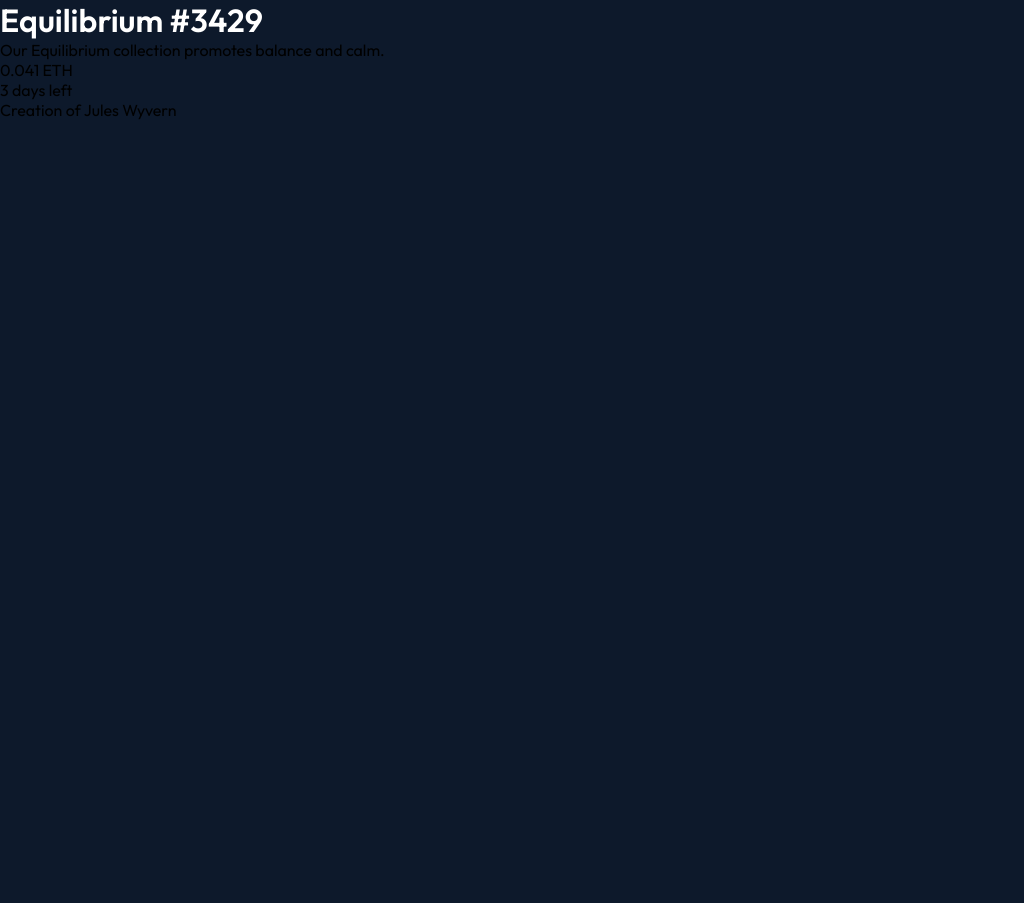
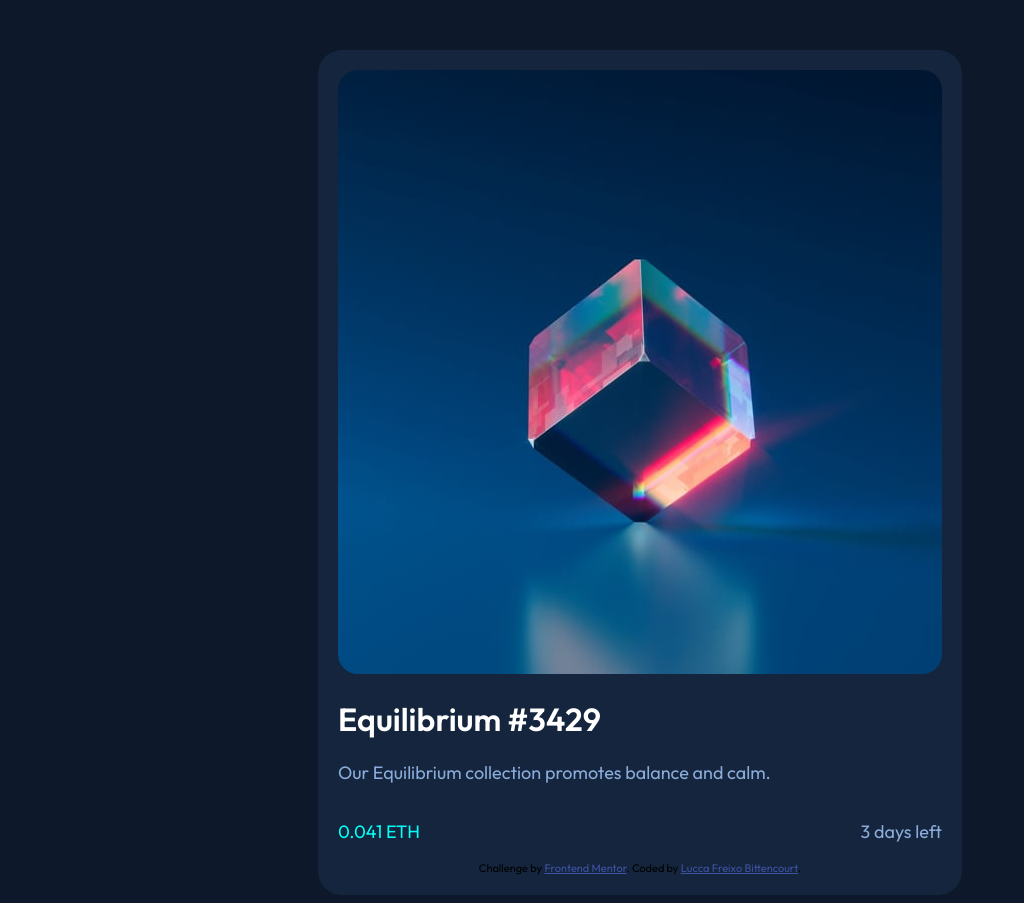
Before and after one commit to luccabittencourt/NFT-preview-card-component, a plain HTML site: page index.html in a window 1280 px wide. Shown: the whole page, without its empty margins (0-1024 px from the left). Before the commit the page ends 800 px from the top, so only its background shows below. Drawn offline with Linux system fonts and the light colour scheme.

Commit message:
feat: html, css and images

```diff
--- a/index.html
+++ b/index.html
@@ -4,28 +4,37 @@
     <link rel="preconnect" href="https://fonts.googleapis.com">
     <link rel="preconnect" href="https://fonts.gstatic.com" crossorigin>
     <link href="https://fonts.googleapis.com/css2?family=Outfit:wght@300;400;600&display=swap" rel="stylesheet">
+    <link rel="icon" type="image/png" sizes="32x32" href="assets/favicon-32x32.png">
 
     <meta charset="UTF-8">
     <meta name="viewport" content="width=device-width, initial-scale=1.0">
-    <title>Document</title>
 
     <link rel="stylesheet" href="style.css">
-</head>
 
-<body>
 
-    <h1>Equilibrium #3429</h1>
+        </head>
+            <body>
+                <main>
+                    <div class="wrapper">
+                        <img src="assets/image-equilibrium.jpg" alt="Equilibrium nft image">
 
-    <p>Our Equilibrium collection promotes balance and calm.</p>
+                            <h1>Equilibrium #3429</h1>
 
-    <p>0.041 ETH</p>
+                            <p>Our Equilibrium collection promotes balance and calm.</p>
 
-    <p>3 days left</p>
 
-    <div>
-        <p>Creation of Jules Wyvern</p>
-    </div>
+                            <div class="status">
+                                <p class="eth">0.041 ETH</p>
+                                <p>3 days left</p>
+                            </div>
 
-</body>
 
-</html>
+
+                <div class="attribution">
+                    Challenge by <a href="https://www.frontendmentor.io?ref=challenge" target="_blank">Frontend Mentor</a>.
+                    Coded by <a href="#">Lucca Freixo Bittencourt</a>.
+                </div>
+
+
+            </body>
+        </html>
--- a/style.css
+++ b/style.css
@@ -1,11 +1,45 @@
 * {
-    margin: 0;
-    padding: 0;
-    box-sizing: border-box;
+    font-family: 'Outfit', sans-serif;
+}
+
+main {
+    margin-top: 50px;
+    display: flex;
+    justify-content: center;
+    height: 100%;
+    /* text-align: center; */
+}
+
+img {
+    /* margin: 30px; */
+    /* padding: 80px; */
+    /* justify-content: center; */
+    border-radius: 20px;
+    /* width: 60%; */
+    /* display: flex; */
+    /* width: 100%; */
+    /* width: 300px; */
+    /* height: 300px; */
+}
+
+.wrapper {
+    background-color: hsl(216, 50%, 16%);
+    border-radius: 24px;
+    padding: 20px;
+}
+
+.status {
+    display: flex;
+    justify-content: space-between;
 }
 
 body {
     background-color: hsl(217, 54%, 11%);
+}
+
+p {
+    font-size: 18px;
+    color: hsl(215, 51%, 70%);
 }
 
 h1 {
@@ -13,6 +47,13 @@ h1 {
     color: hsl(0, 0%, 100%);
 }
 
-h1, p {
-    font-family: 'Outfit', sans-serif;
+span {
+    color: hsl(0, 0%, 100%);
 }
+
+.eth {
+    color: hsl(178, 100%, 50%);
+}
+
+.attribution { font-size: 11px; text-align: center; }
+.attribution a { color: hsl(228, 45%, 44%); }
```
Also changed, not shown: assets/favicon-32x32.png (added), assets/icon-clock.svg (added), assets/icon-ethereum.svg (added), assets/icon-view.svg (added), assets/image-avatar.png (added), assets/image-equilibrium.jpg (added).
